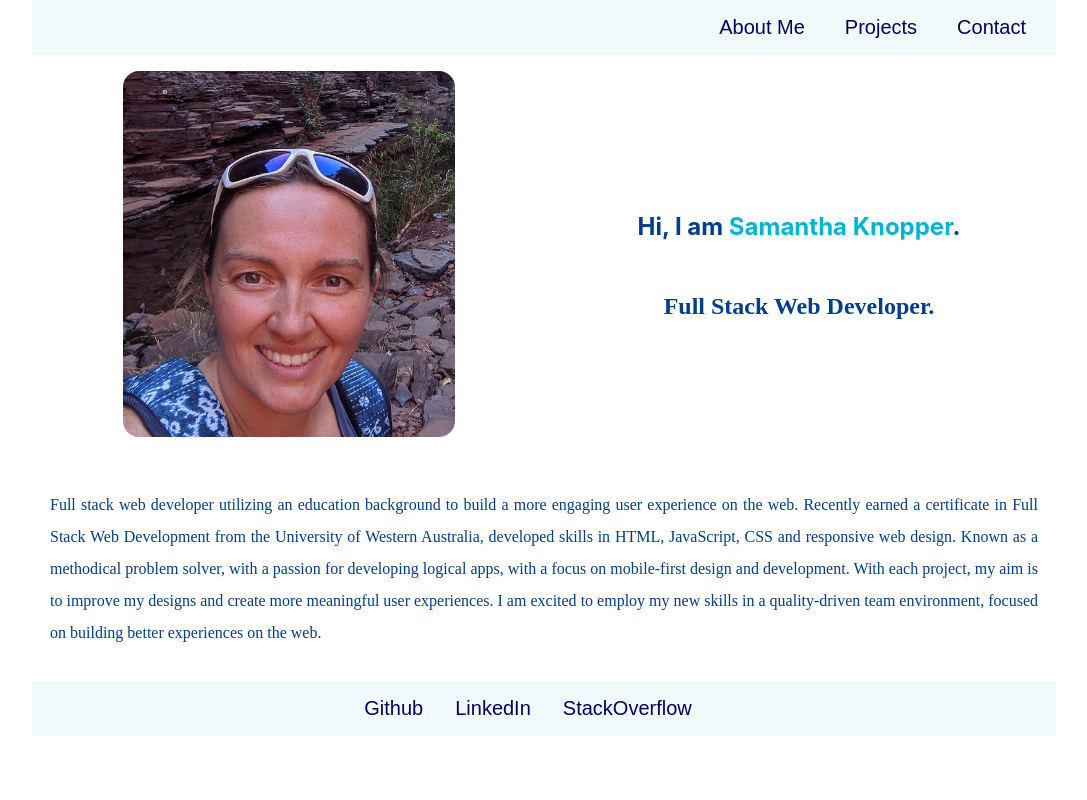
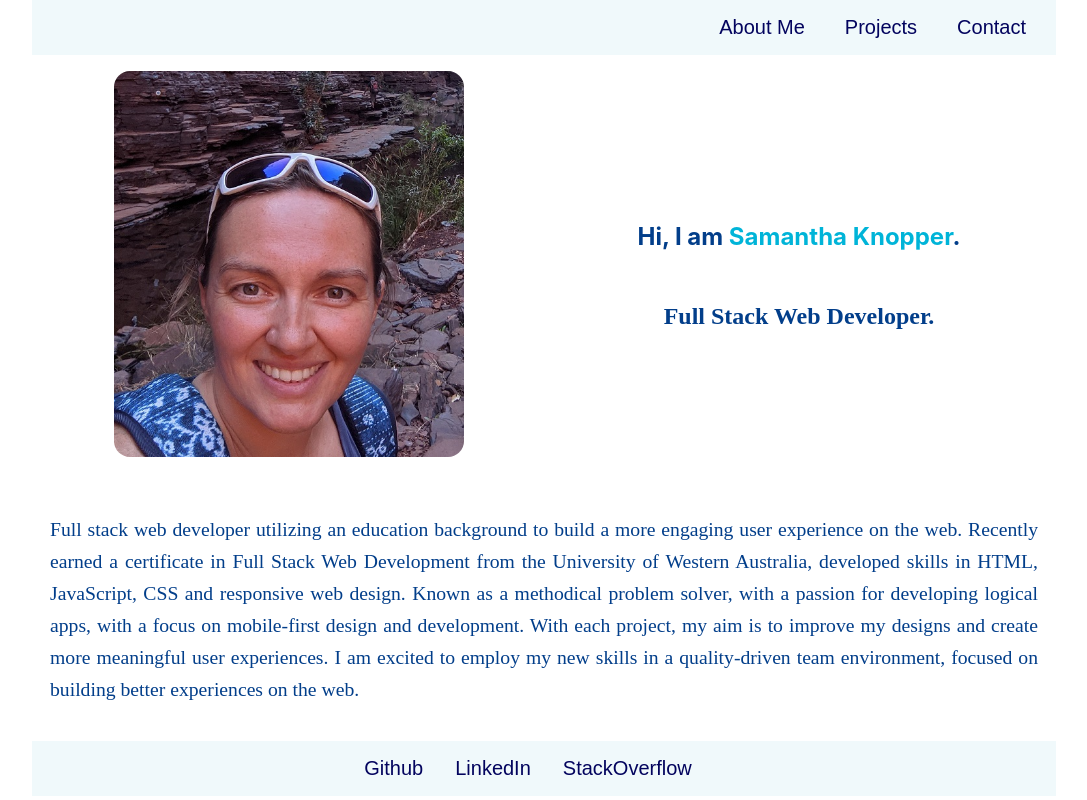
Before and after one commit to Samw1s3/react-portfolio, a React (Create React App) app: page / in a window 1280 px wide. Shown: the whole page, without its empty margins (96-1183 px from the left). Built offline with nearby package versions, Linux system fonts and the light colour scheme.

Commit message:
css changes

```diff
--- a/src/pages/Pages.module.css
+++ b/src/pages/Pages.module.css
@@ -242,6 +242,7 @@ font-family: 'Righteous', cursive;
     text-align: justify;
     line-height: 2rem;
     display:block;
+    font-size: 1.23rem;
 }
 .topBox{
     display: flex;
@@ -255,7 +256,7 @@ font-family: 'Righteous', cursive;
 
 .pic {
     height:auto;
-    width: 65%;
+    max-width: 350px;
 }
 .headings{
     width: 50%;
```
